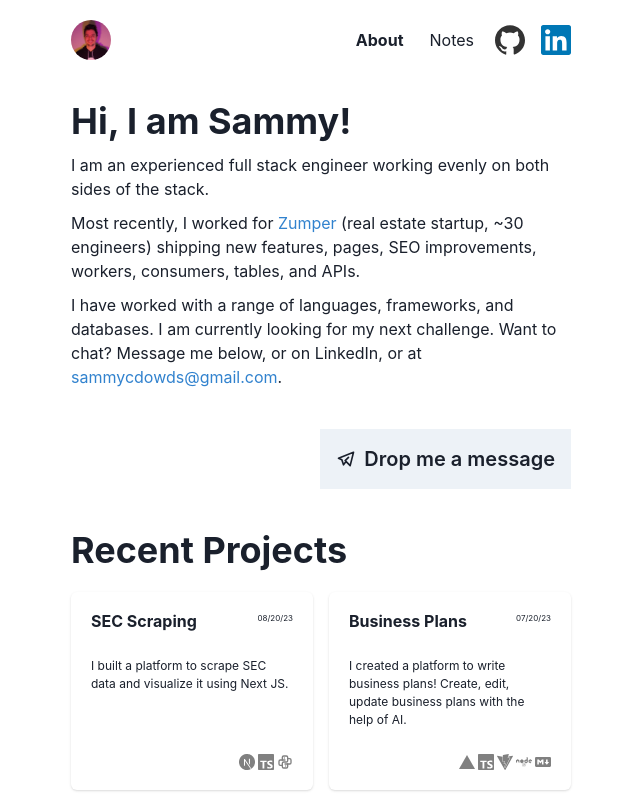
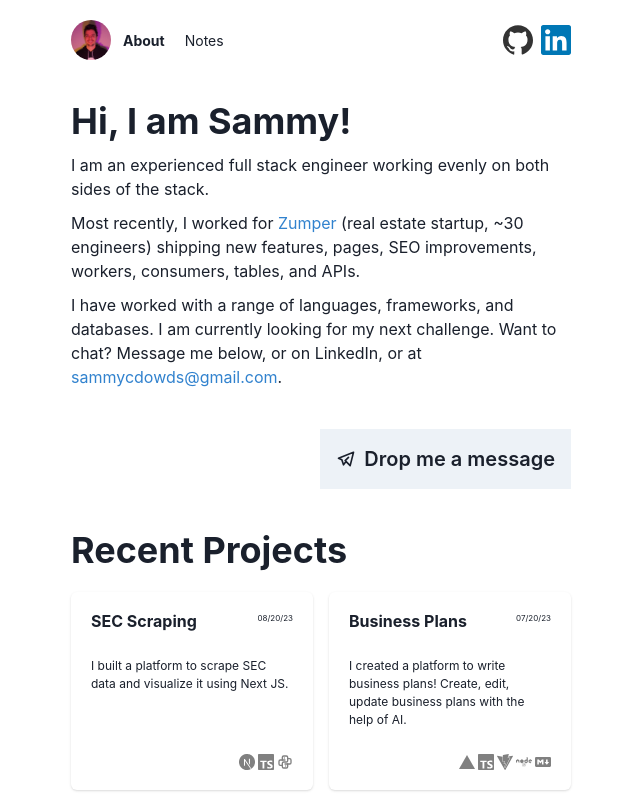
Before and after one commit to sammydowds/next-blog, a Next.js app: page / in a window 1280 px wide. Shown: the top 800 px of the page, without its empty margins (319-959 px from the left). Built offline with nearby package versions, Linux system fonts and the light colour scheme.

Commit message:
chore: tweaking styles

```diff
--- a/components/GithubLinkButton.tsx
+++ b/components/GithubLinkButton.tsx
@@ -24,11 +24,11 @@ export const GithubLinkButton = ({ href, children, forceSelected, ...props }: Gi
       }
     >
       <Box
-        borderRadius="2px"
-        px="5px"
-        py="2px"
+        borderRadius="6px"
+        px="8px"
+        py="4px"
         _hover={{ backgroundColor: 'rgba(220, 220, 220, 0.5)' }}
-        fontSize="16px"
+        fontSize="14px"
         {...props}
       >
         {children}
--- a/components/Header/Header.tsx
+++ b/components/Header/Header.tsx
@@ -1,4 +1,4 @@
-import { Box, HStack } from '@chakra-ui/react'
+import { Box, Flex, HStack } from '@chakra-ui/react'
 import NextImage from 'next/image'
 import { useRouter } from 'next/router'
 import { SiGithub, SiLinkedin } from "react-icons/si";
@@ -20,8 +20,8 @@ export const Header = () => {
 			backdropFilter="blur(10px)"
 		>
 			<HStack maxW="500px" w="100%" justify="space-between">
-				<NextImage src="/sammy.png" alt="Sammy" height="40" width="40" style={{ borderRadius: "40px" }} />
-				<Box display="flex" gap="4" alignItems="center">
+				<Flex alignItems="center" gap="4px">
+					<NextImage src="/sammy.png" alt="Sammy" height="40" width="40" style={{ borderRadius: "40px" }} />
 					{!isViewingNote ? (
 						<>
 							<GithubLinkButton href="/">About</GithubLinkButton>
@@ -32,6 +32,9 @@ export const Header = () => {
 							All notes
 						</GithubLinkButton>
 					)}
+				</Flex>
+				<Box display="flex" gap="8px" alignItems="center">
+
 					<Link href="https://github.com/sammydowds">
 						<SiGithub color="#333" style={{ height: "30px", width: "30px" }} />
 					</Link>
```
